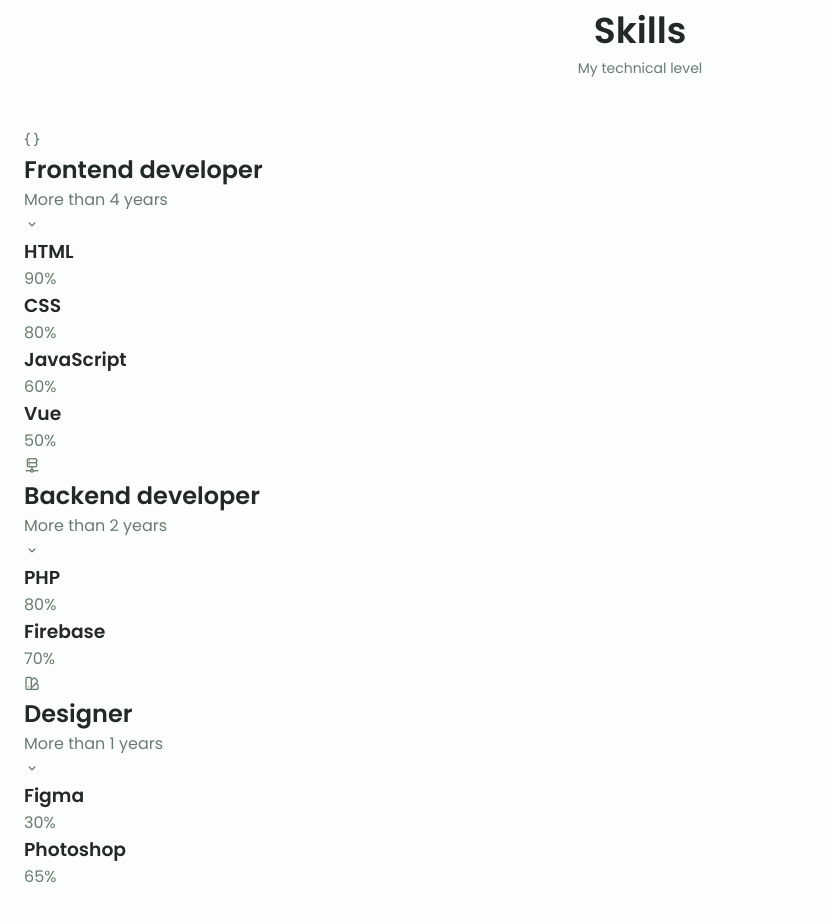
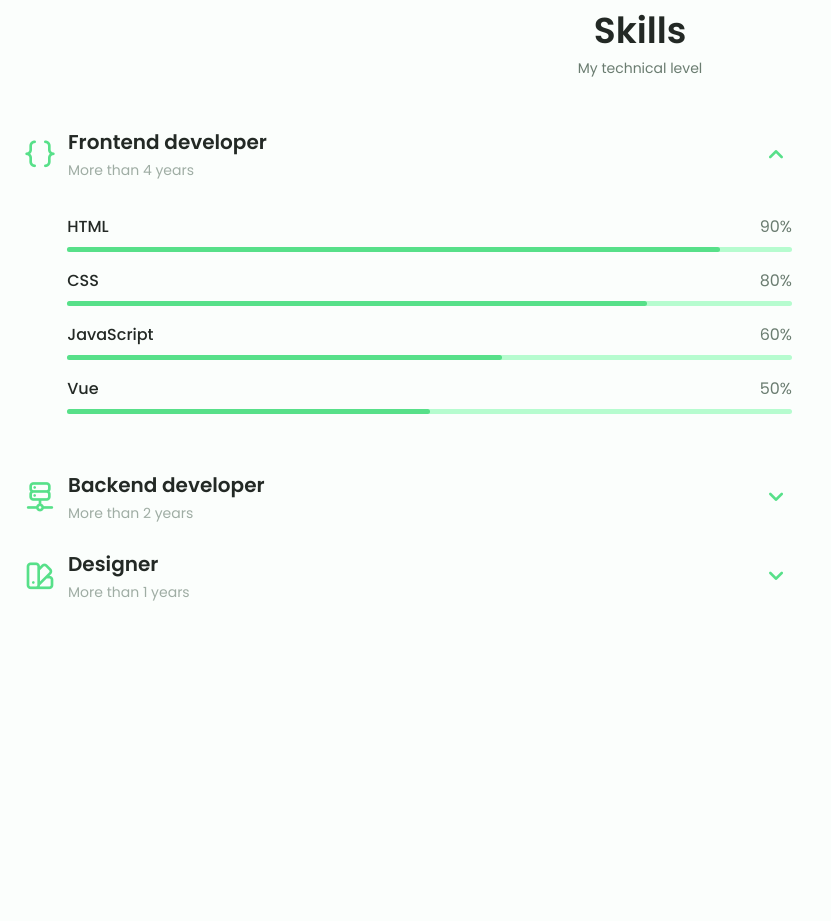
Before and after one commit to DaZoQa/Portfolio, a plain HTML site: page assets/index.html in a window 1280 px wide. Shown: the part 1277-2198 px from the top of the page, without its empty margins (0-831 px from the left). After the commit the page ends 2017 px from the top, so only its background shows below. Drawn offline with nearby package versions, Linux system fonts and the light colour scheme.

Commit message:
Сделаны стили для блока skills

```diff
--- a/assets/css/style.css
+++ b/assets/css/style.css
@@ -300,3 +300,93 @@
   display: flex;
   justify-content: center;
 }
+.skills__container{
+  row-gap: 0;
+}
+.skills__header{
+  display: flex;
+  align-items: center;
+  margin-bottom: var(--mb-1-5);
+  cursor: pointer;
+}
+.skills__icon,
+.skills__arrow{
+  font-size: 2rem;
+  color: var(--first-color);
+}
+.skills__icon{
+  margin-right: var(--mb-0-75);
+}
+.skills__title{
+  font-size: var(--h3-font-size);
+}
+.skills__subtitle{
+  font-size: var(--small-font-size);
+  color: var(--text-color-light);
+}
+.skills__arrow{
+  margin-left: auto;
+  transition: .4s;
+}
+.skills__list{
+  row-gap: 1.5rem;
+  padding-left: 2.7rem;
+}
+.skills__titles{
+  display: flex;
+  justify-content: space-between;
+  margin-bottom: var(--mb-0-5);
+  margin-top: var(--mb-0-5);
+}
+.skills__name{
+  font-size: var(--normal-font-size);
+  font-weight: var(--font-medium);
+}
+.skills__bar,
+.skills__percentage{
+  height: 5px;
+  border-radius: .25rem;
+}
+.skills__bar{
+  background-color: var(--first-color-lighter);
+  margin-bottom: var(--mb-1);
+}
+.skills__percentage{
+  display: block;
+  background-color: var(--first-color);
+}
+.skills__html{
+  width: 90%;
+}
+.skills__css{
+  width: 80%;
+}
+.skills__js{
+  width: 60%;
+}
+.skills__vue{
+  width: 50%;
+}
+.skills__php{
+  width: 80%;
+}
+.skills__firebase{
+  width: 70%;
+}
+.skills__figma{
+  width: 30%;
+}
+.skills__photoshop{
+  width: 65%;
+}
+.skills__close .skills__list{
+  height: 0;
+  overflow: hidden;
+}
+.skills__open{
+  height: max-content;
+  margin-bottom: var(--mb-2-5);
+}
+.skills__open .skills__arrow{
+  transform: rotate(-180deg);
+}
--- a/assets/index.html
+++ b/assets/index.html
@@ -169,7 +169,7 @@
         <span class="section__subtitle">My technical level</span>
         <div class="skills__container container grid">
           <div>
-            <div class="skills__content">
+            <div class="skills__content skills__open">
               <div class="skills__header">
                 <i class="uil uil-brackets-curly skills__icon"></i>
                 <div>
@@ -180,28 +180,28 @@
               </div>
               <div class="skills__list grid">
                 <div class="skills__data">
-                  <div class="skills__title">
+                  <div class="skills__titles">
                     <h3 class="skills__name">HTML</h3>
                     <span class="skills__number">90%</span>
                   </div>
                   <div class="skills__bar">
                     <span class="skills__percentage skills__html"></span>
                   </div>
-                  <div class="skills__title">
+                  <div class="skills__titles">
                     <h3 class="skills__name">CSS</h3>
                     <span class="skills__number">80%</span>
                   </div>
                   <div class="skills__bar">
                     <span class="skills__percentage skills__css"></span>
                   </div>
-                  <div class="skills__title">
+                  <div class="skills__titles">
                     <h3 class="skills__name">JavaScript</h3>
                     <span class="skills__number">60%</span>
                   </div>
                   <div class="skills__bar">
                     <span class="skills__percentage skills__js"></span>
                   </div>
-                  <div class="skills__title">
+                  <div class="skills__titles">
                     <h3 class="skills__name">Vue</h3>
                     <span class="skills__number">50%</span>
                   </div>
@@ -211,7 +211,7 @@
                 </div>
               </div>
             </div>
-            <div class="skills__content">
+            <div class="skills__content skills__close">
               <div class="skills__header">
                 <i class="uil uil-server-network skills__icon"></i>
                 <div>
@@ -222,14 +222,14 @@
               </div>
               <div class="skills__list grid">
                 <div class="skills__data">
-                  <div class="skills__title">
+                  <div class="skills__titles">
                     <h3 class="skills__name">PHP</h3>
                     <span class="skills__number">80%</span>
                   </div>
                   <div class="skills__bar">
                     <span class="skills__percentage skills__php"></span>
                   </div>
-                  <div class="skills__title">
+                  <div class="skills__titles">
                     <h3 class="skills__name">Firebase</h3>
                     <span class="skills__number">70%</span>
                   </div>
@@ -239,7 +239,7 @@
                 </div>
               </div>
             </div>
-            <div class="skills__content">
+            <div class="skills__content skills__close">
               <div class="skills__header">
                 <i class="uil uil-swatchbook skills__icon"></i>
                 <div>
@@ -250,14 +250,14 @@
               </div>
               <div class="skills__list grid">
                 <div class="skills__data">
-                  <div class="skills__title">
+                  <div class="skills__titles">
                     <h3 class="skills__name">Figma</h3>
                     <span class="skills__number">30%</span>
                   </div>
                   <div class="skills__bar">
                     <span class="skills__percentage skills__figma"></span>
                   </div>
-                  <div class="skills__title">
+                  <div class="skills__titles">
                     <h3 class="skills__name">Photoshop</h3>
                     <span class="skills__number">65%</span>
                   </div>
--- a/assets/js/main.js
+++ b/assets/js/main.js
@@ -19,3 +19,21 @@
   navMenu.classList.remove('show-menu')
 }
 navLink.forEach(n => n.addEventListener('click', linkAction))
+
+const skillsContent = document.getElementsByClassName('skills__content'),
+      skillsHeader  = document.querySelectorAll('.skills__header')
+
+function toggleSkills(){
+  let itemClass = this.parentNode.className
+
+  for(i = 0; i < skillsContent.length; i++){
+    skillsContent[i].className = 'skills__content skills__close'
+  }
+  if(itemClass === 'skills__content skills__close'){
+    this.parentNode.className = 'skills__content skills__open'
+  }
+}
+
+skillsHeader.forEach((el) => {
+  el.addEventListener('click', toggleSkills)
+})
```
